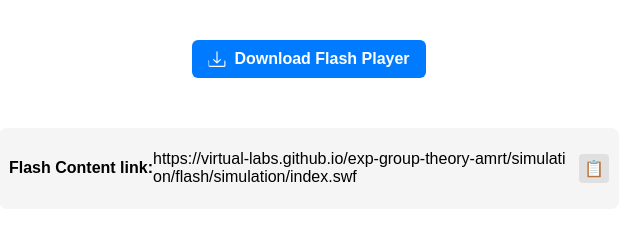
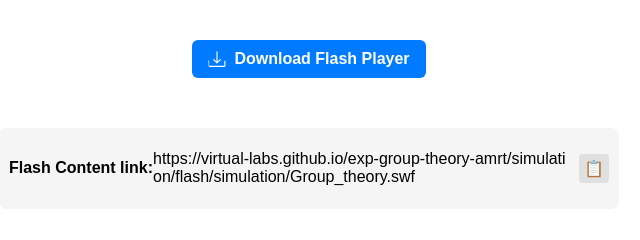
Before and after one commit to virtual-labs/exp-group-theory-amrt, a plain HTML site: page experiment/simulation/index.html in a window 1280 px wide. Shown: the top 240 px of the page, 331-971 px from the left. Drawn offline with Linux system fonts and the light colour scheme.

Commit message:
Update index.html

```diff
--- a/experiment/simulation/index.html
+++ b/experiment/simulation/index.html
@@ -21,7 +21,7 @@
 
 	<div class="copy-container">
     <p><h4>Flash Content link: </h4> </p>
-  <span class="link-text" id="copyText">https://virtual-labs.github.io/exp-group-theory-amrt/simulation/flash/simulation/index.swf</span>
+  <span class="link-text" id="copyText">https://virtual-labs.github.io/exp-group-theory-amrt/simulation/flash/simulation/Group_theory.swf</span>
   <div class="copy-icon" onclick="copyLink()">
     📋
   </div>
```
